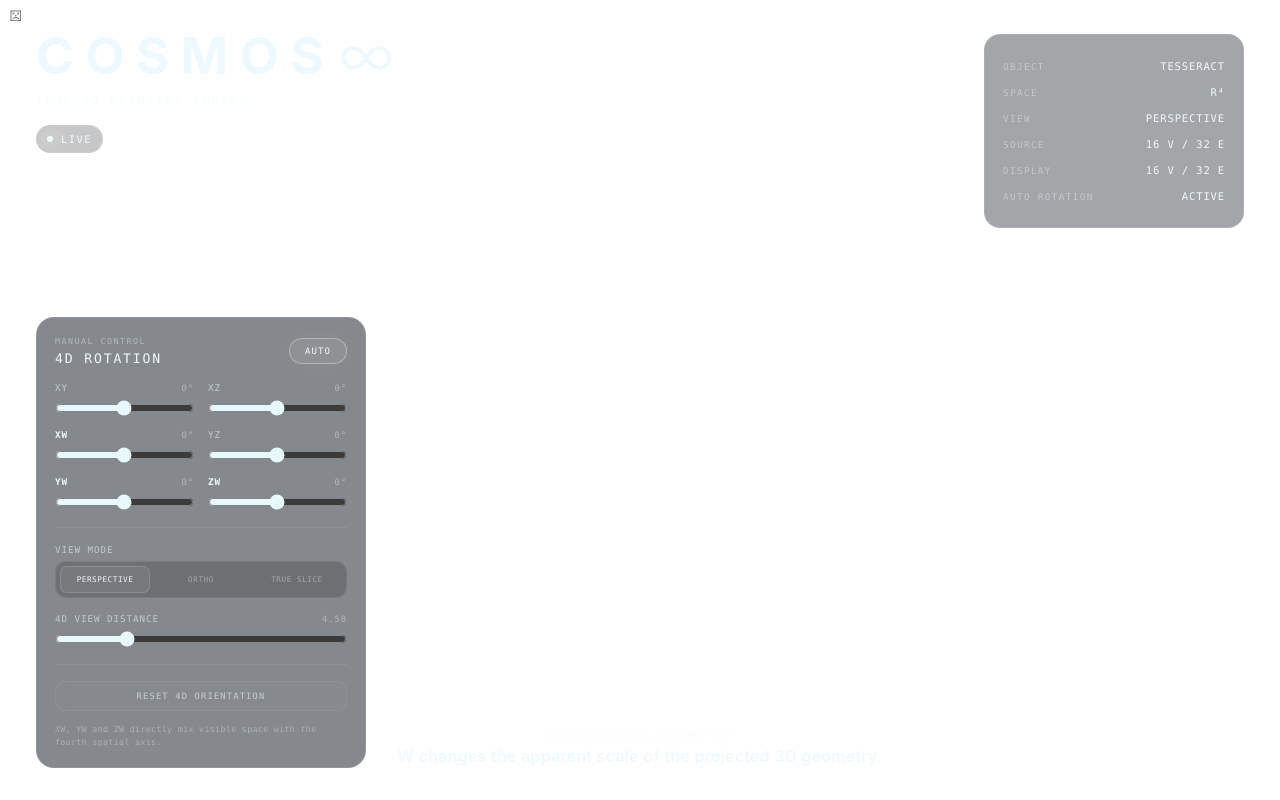
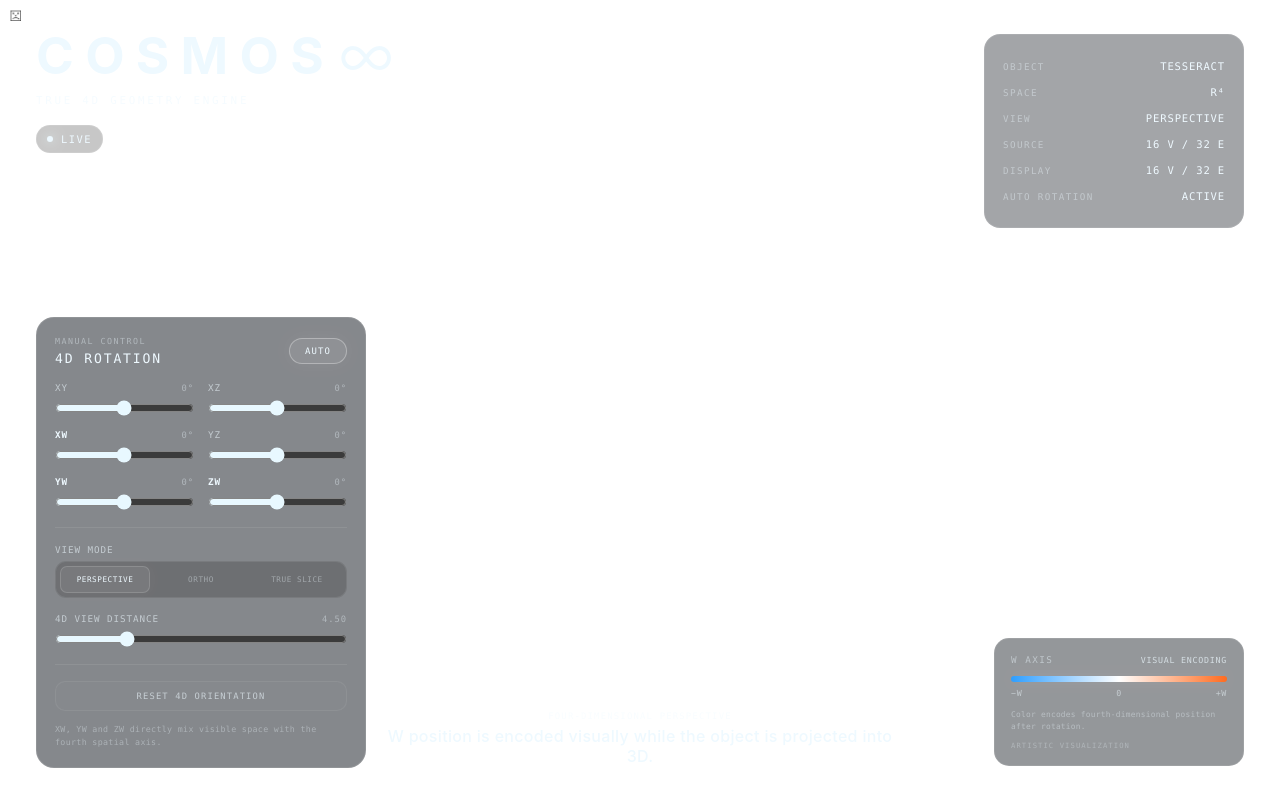
Before and after one commit to osgots/cosmos, a React (Vite) app in the folder apps/web/: page / in a window 1280 px wide. Built offline with nearby package versions, Linux system fonts and the light colour scheme.

Commit message:
feat: add live fourth-coordinate color visualization

```diff
--- a/apps/web/src/App.css
+++ b/apps/web/src/App.css
@@ -784,3 +784,162 @@ input:focus-visible {
     display: none;
   }
 }
+
+/* =====================================================================
+   FOURTH-DIMENSION W VISUALIZATION LEGEND
+   ===================================================================== */
+
+.cosmos-w-legend {
+  position: absolute;
+
+  right: 36px;
+  bottom: 34px;
+
+  z-index: 15;
+
+  width: 250px;
+
+  padding: 15px 16px;
+
+  border:
+    1px solid
+    rgb(255 255 255 / 0.09);
+
+  border-radius: 15px;
+
+  background:
+    rgb(2 8 16 / 0.42);
+
+  backdrop-filter:
+    blur(18px);
+
+  pointer-events: none;
+}
+
+.cosmos-w-legend-header {
+  display: flex;
+
+  justify-content:
+    space-between;
+
+  align-items:
+    baseline;
+
+  gap: 10px;
+
+  margin-bottom: 11px;
+
+  font-family:
+    ui-monospace,
+    SFMono-Regular,
+    Consolas,
+    monospace;
+}
+
+.cosmos-w-legend-header span {
+  font-size: 0.58rem;
+
+  letter-spacing: 0.16em;
+
+  opacity: 0.48;
+}
+
+.cosmos-w-legend-header strong {
+  font-size: 0.52rem;
+
+  font-weight: 500;
+
+  letter-spacing: 0.09em;
+
+  opacity: 0.72;
+}
+
+.cosmos-w-gradient {
+  width: 100%;
+  height: 6px;
+
+  border-radius: 999px;
+
+  background:
+    linear-gradient(
+      90deg,
+      rgb(46 158 255) 0%,
+      rgb(255 255 255) 50%,
+      rgb(255 107 31) 100%
+    );
+
+  box-shadow:
+    0 0 14px
+    rgb(255 255 255 / 0.08);
+}
+
+.cosmos-w-labels {
+  display: flex;
+
+  justify-content:
+    space-between;
+
+  margin-top: 6px;
+
+  font-family:
+    ui-monospace,
+    SFMono-Regular,
+    Consolas,
+    monospace;
+
+  font-size: 0.52rem;
+
+  letter-spacing: 0.08em;
+
+  opacity: 0.55;
+}
+
+.cosmos-w-legend p {
+  margin:
+    11px 0 8px;
+
+  font-family:
+    ui-monospace,
+    SFMono-Regular,
+    Consolas,
+    monospace;
+
+  font-size: 0.49rem;
+
+  line-height: 1.5;
+
+  letter-spacing: 0.035em;
+
+  opacity: 0.4;
+}
+
+.cosmos-w-legend small {
+  display: block;
+
+  font-family:
+    ui-monospace,
+    SFMono-Regular,
+    Consolas,
+    monospace;
+
+  font-size: 0.45rem;
+
+  letter-spacing: 0.15em;
+
+  opacity: 0.3;
+}
+
+@media (max-width: 900px) {
+  .cosmos-w-legend {
+    right: 20px;
+    bottom: 24px;
+
+    width: 210px;
+  }
+}
+
+@media (max-width: 720px) {
+  .cosmos-w-legend {
+    display: none;
+  }
+}
--- a/apps/web/src/App.tsx
+++ b/apps/web/src/App.tsx
@@ -19,8 +19,8 @@ import {
 } from "@cosmos/geometry-4d";
 
 import {
-  createProjectedTesseractRenderMesh,
-  createTesseractSliceRenderMesh
+  createTesseractSliceRenderMesh,
+  createWEncodedProjectedTesseractRenderMesh
 } from "@cosmos/visualization";
 
 import {
@@ -147,10 +147,8 @@ function degrees(
 }
 
 function combineRotations(
-  manual:
-    RotationAngles,
-  automatic:
-    RotationAngles
+  manual: RotationAngles,
+  automatic: RotationAngles
 ) {
   const xy =
     rotationMatrix4(
@@ -398,10 +396,8 @@ function App() {
       renderStatsRef.current;
 
     if (
-      previous.vertices ===
-        vertices &&
-      previous.edges ===
-        edges
+      previous.vertices === vertices &&
+      previous.edges === edges
     ) {
       return;
     }
@@ -554,12 +550,6 @@ function App() {
             };
           }
 
-          /**
-           * The object is always transformed in true R^4 first.
-           *
-           * View mode is applied only after the four-dimensional
-           * orientation has been computed.
-           */
           const rotation =
             combineRotations(
               manualAnglesRef.current,
@@ -583,7 +573,8 @@ function App() {
                 );
 
               const renderMesh =
-                createProjectedTesseractRenderMesh(
+                createWEncodedProjectedTesseractRenderMesh(
+                  rotated,
                   projected
                 );
 
@@ -606,7 +597,8 @@ function App() {
                 );
 
               const renderMesh =
-                createProjectedTesseractRenderMesh(
+                createWEncodedProjectedTesseractRenderMesh(
+                  rotated,
                   projected
                 );
 
@@ -623,13 +615,6 @@ function App() {
             }
 
             case "SLICE": {
-              /**
-               * This is not a projection.
-               *
-               * It computes the actual intersection:
-               *
-               *   Tesseract ∩ { w = sliceW }
-               */
               const slice =
                 sliceTesseractAtW(
                   rotated,
@@ -742,9 +727,9 @@ function App() {
 
         <div>
           <span>VIEW</span>
+
           <strong>
-            {viewMode ===
-            "SLICE"
+            {viewMode === "SLICE"
               ? "TRUE SLICE"
               : viewMode}
           </strong>
@@ -752,13 +737,12 @@ function App() {
 
         <div>
           <span>SOURCE</span>
-          <strong>
-            16 V / 32 E
-          </strong>
+          <strong>16 V / 32 E</strong>
         </div>
 
         <div>
           <span>DISPLAY</span>
+
           <strong>
             {renderStats.vertices}
             {" V / "}
@@ -771,6 +755,7 @@ function App() {
           "SLICE" && (
           <div>
             <span>SLICE W</span>
+
             <strong>
               {sliceW.toFixed(2)}
             </strong>
@@ -789,6 +774,43 @@ function App() {
           </strong>
         </div>
       </aside>
+
+      {viewMode !==
+        "SLICE" && (
+        <aside
+          className="cosmos-w-legend"
+          aria-label="Fourth spatial coordinate color legend"
+        >
+          <div className="cosmos-w-legend-header">
+            <span>
+              W AXIS
+            </span>
+
+            <strong>
+              VISUAL ENCODING
+            </strong>
+          </div>
+
+          <div
+            className="cosmos-w-gradient"
+            aria-hidden="true"
+          />
+
+          <div className="cosmos-w-labels">
+            <span>−W</span>
+            <span>0</span>
+            <span>+W</span>
+          </div>
+
+          <p>
+            Color encodes fourth-dimensional position after rotation.
+          </p>
+
+          <small>
+            ARTISTIC VISUALIZATION
+          </small>
+        </aside>
+      )}
 
       <section
         className="cosmos-controls"
@@ -985,8 +1007,7 @@ function App() {
                 </span>
 
                 <output>
-                  {sliceW
-                    .toFixed(2)}
+                  {sliceW.toFixed(2)}
                 </output>
               </div>
 
@@ -1044,7 +1065,7 @@ function App() {
             </span>
 
             <strong>
-              W changes the apparent scale of the projected 3D geometry.
+              W position is encoded visually while the object is projected into 3D.
             </strong>
           </>
         )}
@@ -1057,7 +1078,7 @@ function App() {
             </span>
 
             <strong>
-              Rotate in R⁴ first, then discard W without perspective.
+              Color reveals hidden W position even after W is discarded geometrically.
             </strong>
           </>
         )}
```
